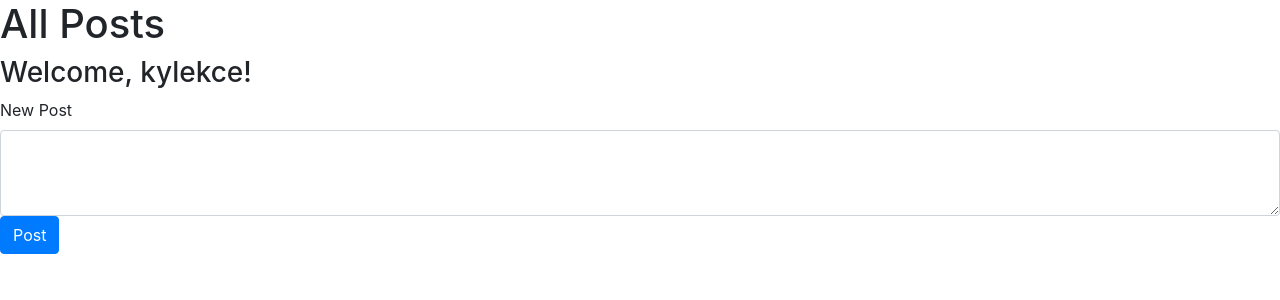
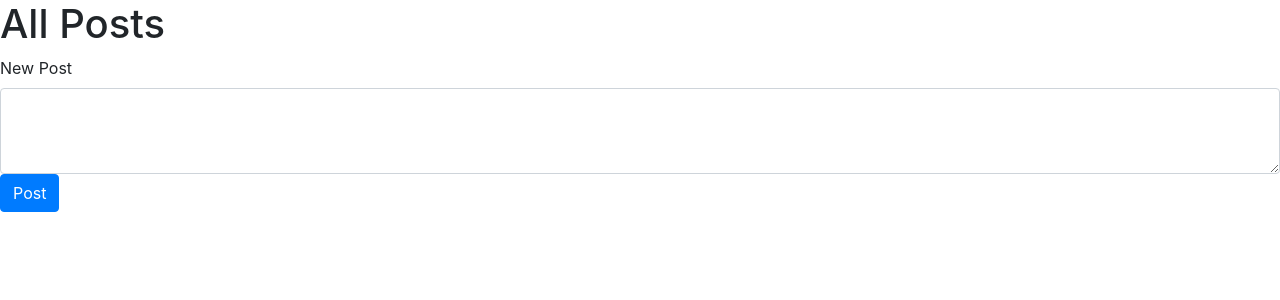
Before and after one commit to kylekce/CS50w, a Django app: page / in a window 1280 px wide. Shown: the part 56-356 px from the top of the page. Run offline with Django 3.2, Linux system fonts and the light colour scheme; a user stored in the database is signed in; some libraries are stand-ins or nearby versions.

Commit message:
Aug 9, 2023, 7:58 AM

```diff
--- a/Project 4/project4/network/templates/network/index.html
+++ b/Project 4/project4/network/templates/network/index.html
@@ -4,8 +4,6 @@
 <h1>All Posts</h1>
 
 {% if user.is_authenticated %}
-<h3>Welcome, {{ user.username }}!</h3>
-
 <div class="mb-3">
     <label for="post" class="form-label">New Post</label>
     <form action="" method="post">
```
